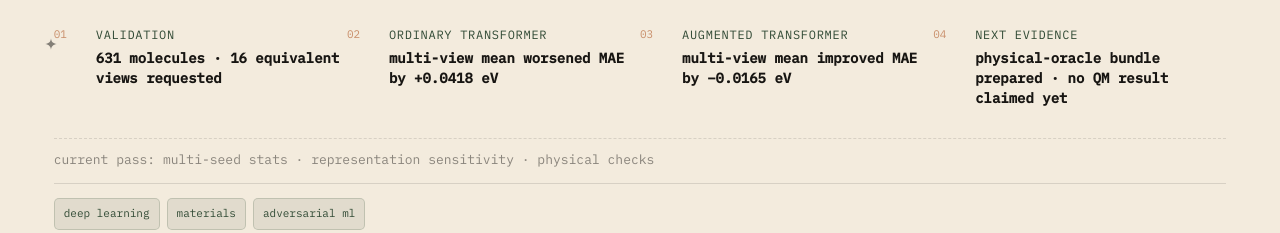
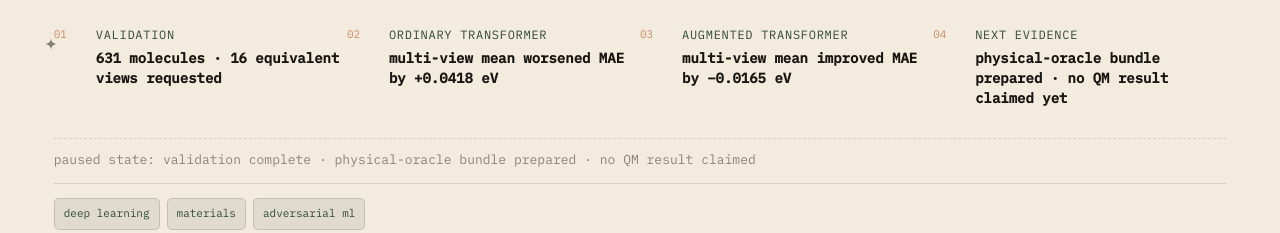
Before and after one commit to Mrudula-itsjuzme/portfolio-site, a React (Vite) app: page / in a window 1280 px wide. Shown: the part 3760-3993 px from the top of the page. Built offline with nearby package versions, Linux system fonts and the light colour scheme.

Commit message:
Remove stale Quests gallery image and freeze CyberBio status

```diff
--- a/src/components/lab/LabPage.jsx
+++ b/src/components/lab/LabPage.jsx
@@ -156,13 +156,6 @@ const GALLERY = [
     tag: "Project 01",
     caption: "Dual-camera 3D triangulation, joint tracking, and trajectory stabilization.",
     alt: "Motion capture dual camera setup",
-  },
-  {
-    src: IMG.solar,
-    title: "Quests — HABBIT Quest Engine",
-    tag: "Project 02",
-    caption: "Daily quest hub, XP ledger, streak tracking, and progression state.",
-    alt: "Quests app screenshot",
   },
   {
     src: IMG.portfolio,
@@ -369,7 +362,7 @@ function CyberBioProject({ p, index }) {
               <div><strong>{k}</strong><p>{v}</p></div>
             </div>
           ))}
-          <small>current pass: multi-seed stats · representation sensitivity · physical checks</small>
+          <small>paused state: validation complete · physical-oracle bundle prepared · no QM result claimed</small>
         </aside>
       </div>
 
```
